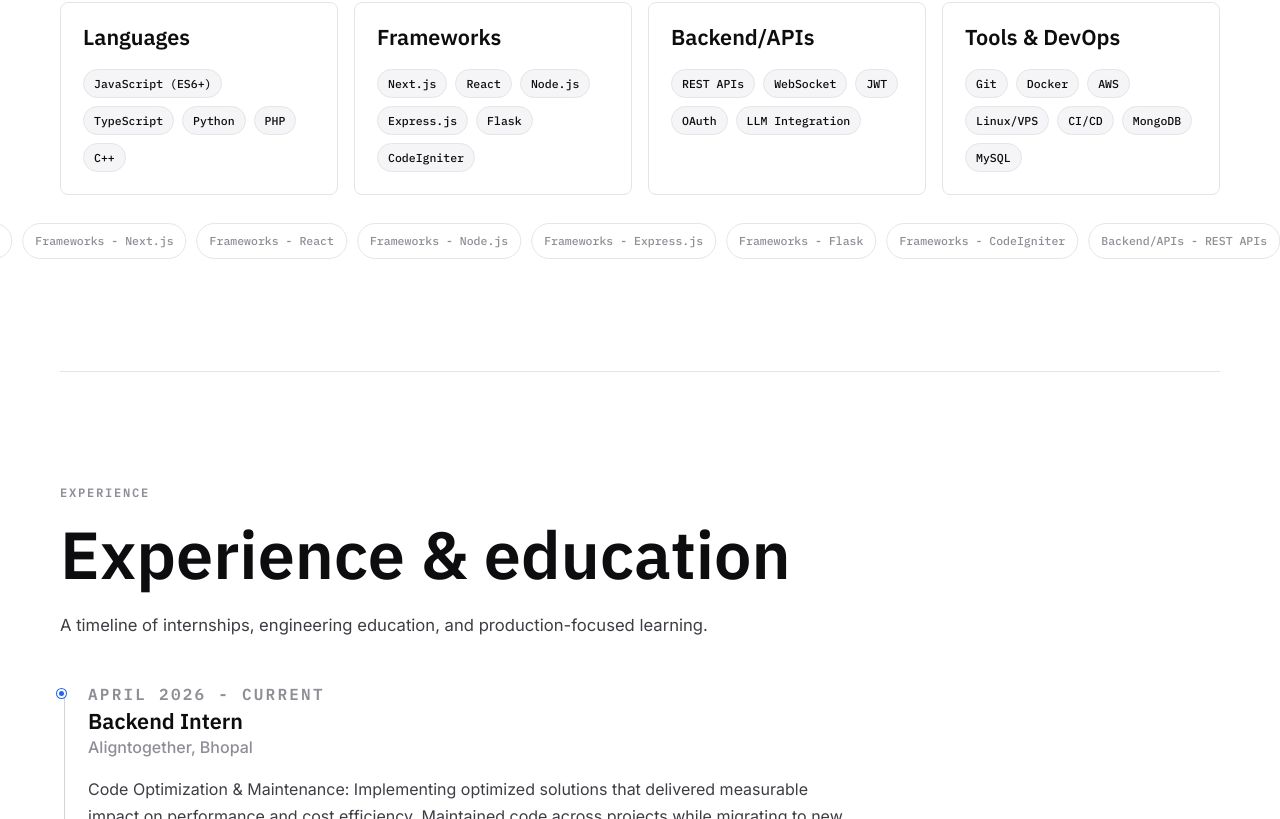
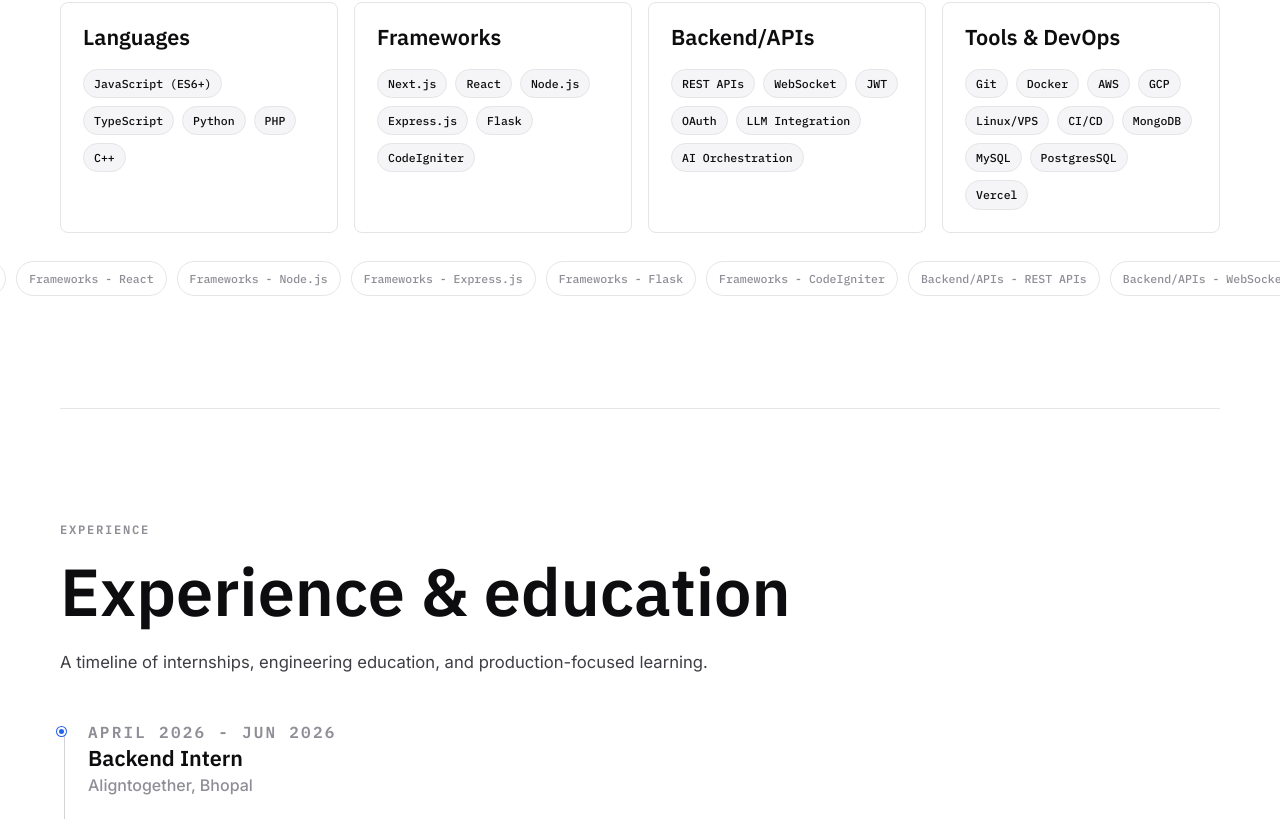
Before and after one commit to irohit373/shipwithrohit.app, a Next.js app: page / in a window 1280 px wide. Shown: the part 2041-2860 px from the top of the page. Built offline with nearby package versions, Linux system fonts and the light colour scheme.

Commit message:
content update & ico replace

```diff
--- a/src/app/page.jsx
+++ b/src/app/page.jsx
@@ -15,17 +15,17 @@
   },
   {
     category: "Backend/APIs",
-    items: ["REST APIs", "WebSocket", "JWT", "OAuth", "LLM Integration"],
+    items: ["REST APIs", "WebSocket", "JWT", "OAuth", "LLM Integration", "AI Orchestration"],
   },
   {
     category: "Tools & DevOps",
-    items: ["Git", "Docker", "AWS", "Linux/VPS", "CI/CD", "MongoDB", "MySQL"],
+    items: ["Git", "Docker", "AWS", "GCP", "Linux/VPS", "CI/CD", "MongoDB", "MySQL", "PostgresSQL", "Vercel"],
   },
 ];
 
 const journey = [
   {
-    period: "April 2026 - Current",
+    period: "April 2026 - Jun 2026",
     role: "Backend Intern",
     org: "Aligntogether, Bhopal",
     detail:
@@ -103,10 +103,16 @@
     description: "Applied Python in practical and industry-oriented scenarios.",
   },
   {
-    title: "SCA Foundation Certification",
-    issuer: "SCA (Digital Content & Agile)",
-    date: "2023",
-    description: "Digital content operations and Agile fundamentals.",
+    title: "Scrimba AI Certification",
+    issuer: "Scrimba",
+    date: "2026",
+    description: "Scrimba AI certification on AI orchestration, AI integration and other.",
+  },
+  {
+    title: "",
+    issuer: "",
+    date: "",
+    description: ""
   },
 ];
 
@@ -122,6 +128,7 @@
   { label: "Experience", href: "#experience" },
   { label: "Projects", href: "#projects" },
   { label: "Contact", href: "#contact" },
+  // { label: "RESUME", href: ""}  //Add genunine resume URL
 ];
 
 const quickStats = [
@@ -131,8 +138,9 @@
   { label: "Shipping Focus", value: "Fast + Stable" },
 ];
 
+// Understand how this is working...
 const skillTape = skills.flatMap((group) => group.items.map((item) => `${group.category} - ${item}`));
-
+//Understand this too...
 const subscribeToClientSnapshot = () => () => {};
 const getClientSnapshot = () => true;
 const getServerSnapshot = () => false;
@@ -155,12 +163,12 @@
   const [isScrolled, setIsScrolled] = useState(false);
   const lenisRef = useRef(null);
 
-  useEffect(() => {
-    const onScroll = () => setIsScrolled(window.scrollY > 12);
-    onScroll();
-    window.addEventListener("scroll", onScroll, { passive: true });
-    return () => window.removeEventListener("scroll", onScroll);
-  }, []);
+  // useEffect(() => {
+  //   const onScroll = () => setIsScrolled(window.scrollY > 12);
+  //   onScroll();
+  //   window.addEventListener("scroll", onScroll, { passive: true });
+  //   return () => window.removeEventListener("scroll", onScroll);
+  // }, []);
 
   useEffect(() => {
     const sectionElements = navItems
```
